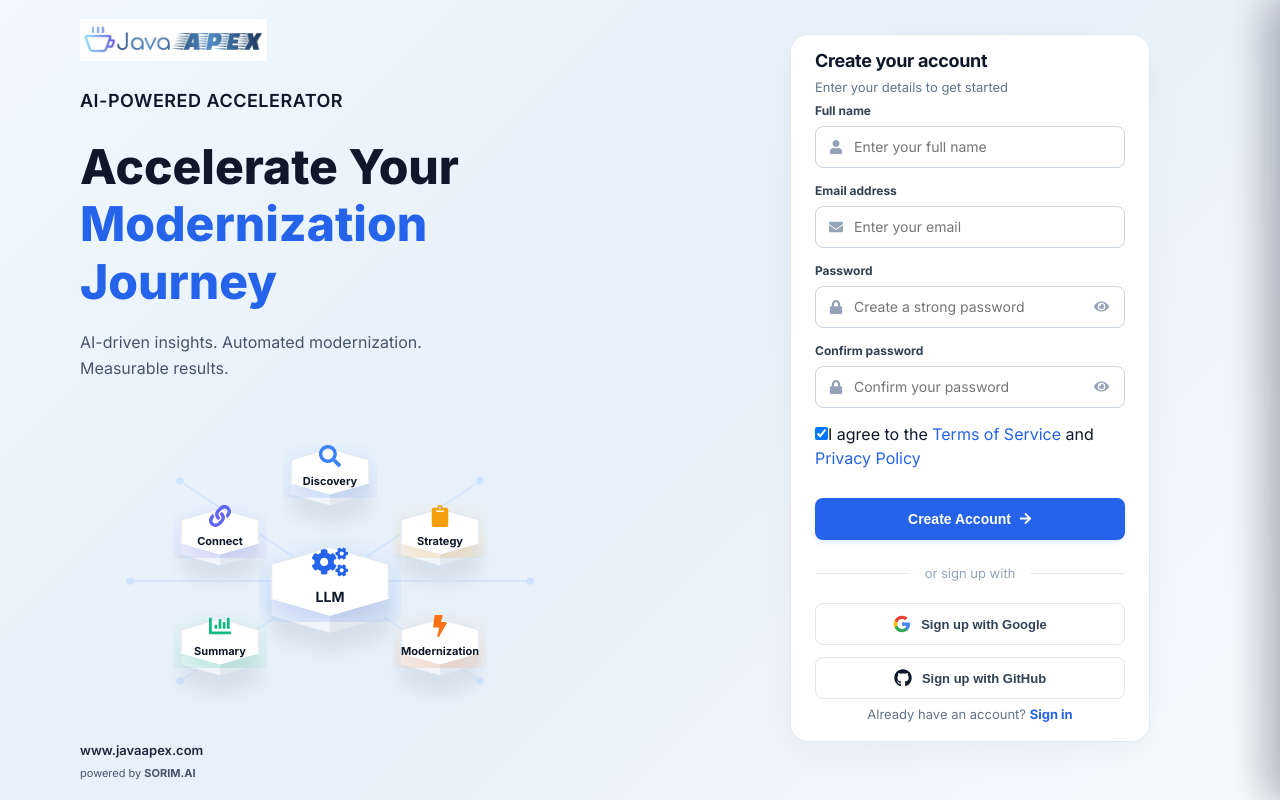
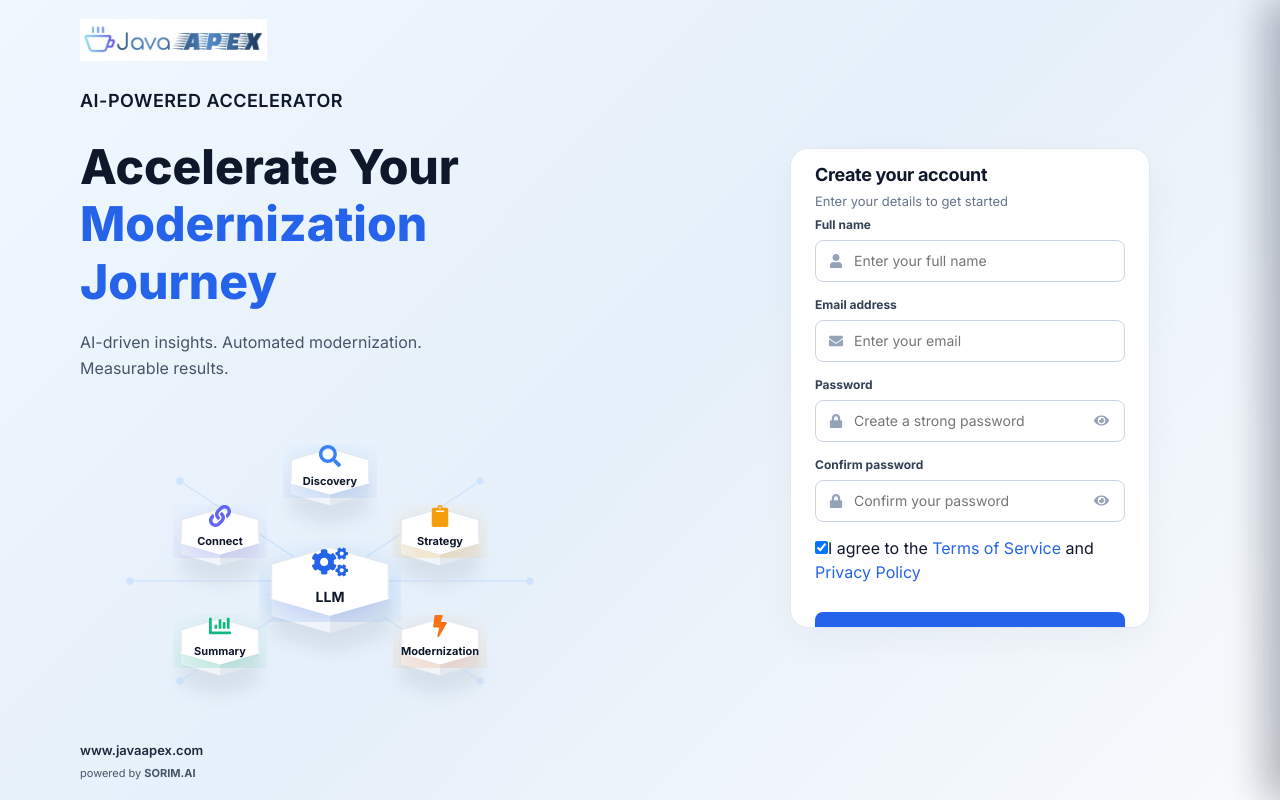
Before and after one commit to abhishekravi-7/EMS, a React (Vite) app in the folder APEX-Frontend/: page /signup in a window 1280 px wide. Built offline with nearby package versions, Linux system fonts and the light colour scheme; no server answers; the HTML template or start-up script is replaced by a standard one.

Commit message:
sing up and page changes

```diff
--- a/APEX-Frontend/src/features/auth/auth.css
+++ b/APEX-Frontend/src/features/auth/auth.css
@@ -369,6 +369,7 @@
 .apex-auth-card {
   width: 100%;
   max-width: 360px;
+  min-height: 480px;
   background: #ffffff;
   border: 1px solid #e2e8f0;
   border-radius: 18px;
@@ -698,3 +699,9 @@
     padding: 24px 16px;
   }
 }
+
+.signup-card-custom {
+  height: 480px;
+  overflow-y: auto;
+  overflow-x: hidden;
+}
--- a/APEX-Frontend/src/features/auth/components/AuthLayout.tsx
+++ b/APEX-Frontend/src/features/auth/components/AuthLayout.tsx
@@ -203,7 +203,7 @@ const AuthLayout: React.FC<AuthLayoutProps> = ({ mode, children }) => {
         </div>
       </div>
       <div className="new-signin-right">
-        <div className="apex-auth-card">
+        <div className={`apex-auth-card ${mode === "signup" ? "signup-card-custom" : ""}`}>
           {children}
         </div>
       </div>
--- a/APEX-Frontend/src/features/wizard/pages/MigrationWizardPage.css
+++ b/APEX-Frontend/src/features/wizard/pages/MigrationWizardPage.css
@@ -1153,10 +1153,11 @@
 .wizard-dashboard-layout {
   display: flex;
   width: 100%;
-  min-height: calc(100vh - 70px);
+  height: calc(100vh - 67px);
   background: #f8fbff;
   box-sizing: border-box;
   font-family: 'Inter', -apple-system, BlinkMacSystemFont, 'Segoe UI', Roboto, sans-serif;
+  overflow: hidden;
 }
 
 /* Left Sidebar */
@@ -1168,9 +1169,11 @@
   padding: 32px 18px 24px;
   display: flex;
   flex-direction: column;
-  justifyContent: space-between;
+  justify-content: space-between;
   box-sizing: border-box;
   flex-shrink: 0;
+  height: 100%;
+  overflow-y: auto;
 }
 
 .wizard-steps-list {
@@ -1328,6 +1331,7 @@
   min-width: 0;
   padding: 32px 40px;
   box-sizing: border-box;
+  height: 100%;
   overflow-y: auto;
 }
 
```
Also changed, not shown: 1 other file (tests, documents, lock files or other folders).
